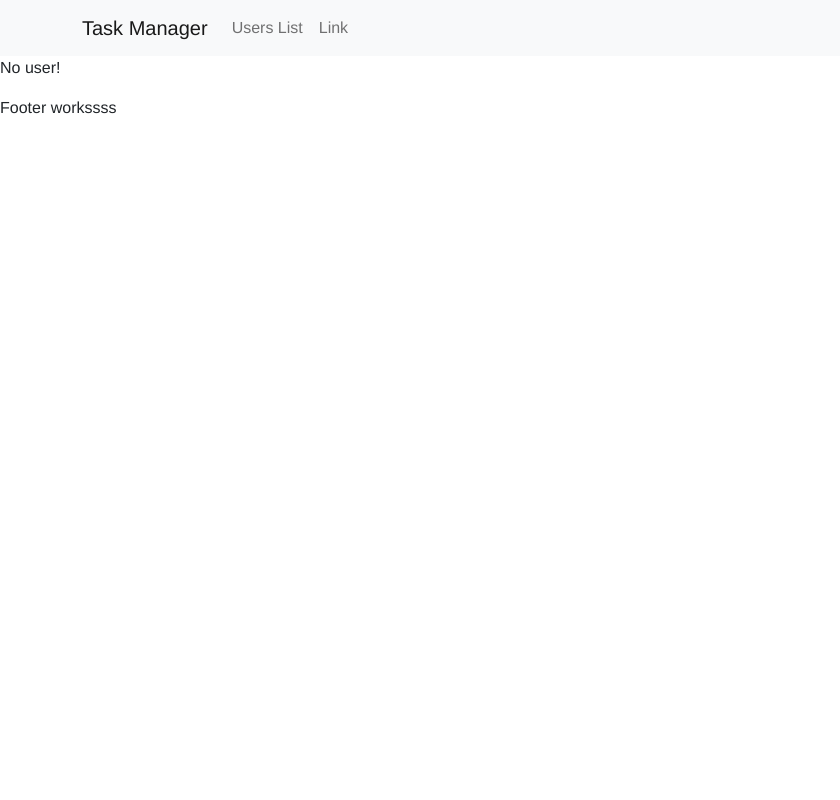
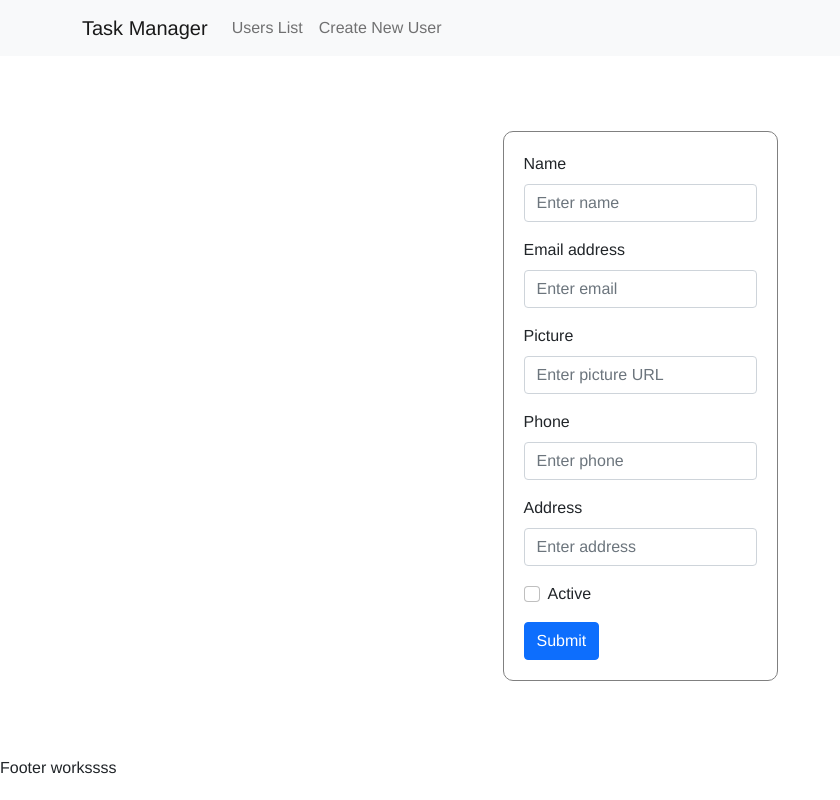
Before and after one commit to AleksaMarjanov/Contact-Manager, a React (Create React App) app: page /user/create in a window 1280 px wide. Shown: the whole page, without its empty margins (0-840 px from the left). Built offline with nearby package versions, Linux system fonts and the light colour scheme; no server answers.

Commit message:
added NavBar/UserForm component for creating user

```diff
--- a/db/db.json
+++ b/db/db.json
@@ -17,24 +17,6 @@
       "email": "kristinaparsons@geologix.com",
       "phone": "+1 (849) 516-2661",
       "address": "259 Schenck Place, Inkerman, Guam, 395"
-      },
-      {
-        "id": "e5468bcd-089d-4047-8e87-f02a80e68f96",
-        "isActive": true,
-        "picture": "https://randomuser.me/api/portraits/women/36.jpg",
-        "name": "Nanette Stephens",
-        "email": "nanettestephens@geologix.com",
-        "phone": "+1 (995) 472-2998",
-        "address": "562 Ovington Avenue, Highland, South Carolina, 4351"
-      },
-      {
-        "id": "379ca867-2329-4c3e-a246-4c690fcf2b43",
-        "isActive": false,
-        "picture": "https://randomuser.me/api/portraits/men/74.jpg",
-        "name": "Terrie Mckinney",
-        "email": "terriemckinney@geologix.com",
-        "phone": "+1 (972) 529-2885",
-        "address": "883 Sunnyside Court, Beechmont, Rhode Island, 9993"
     },
     {
       "id": "b5596432-1758-4a7d-958b-beb86f713018",
--- a/src/components/header/Header.jsx
+++ b/src/components/header/Header.jsx
@@ -14,7 +14,9 @@ const Header = () => {
             <Link className="nav-link" to="/users-list">
               Users List
             </Link>
-            <Nav.Link href="#link">Link</Nav.Link>
+            <Link className="nav-link" to="/user/create">
+              Create New User
+            </Link>
           </Nav>
         </Navbar.Collapse>
       </Container>
--- a/src/components/main/Main.jsx
+++ b/src/components/main/Main.jsx
@@ -3,6 +3,7 @@ import React from "react";
 import UsersList from "../users/users-list/UsersList";
 import User from "../users/user/User";
 import { Route, Routes } from "react-router";
+import UserForm from "./../users/user-form/UserForm";
 
 const Main = () => {
   return (
@@ -10,6 +11,7 @@ const Main = () => {
       <Routes>
         <Route path="/users-list" element={<UsersList />} />
         <Route path="/user/:id" element={<User />} />{" "}
+        <Route path="/user/create" element={<UserForm />} />
       </Routes>
     </div>
   );
--- a/src/components/users/user-card/UserCard.jsx
+++ b/src/components/users/user-card/UserCard.jsx
@@ -3,9 +3,8 @@ import React from "react";
 import Button from "react-bootstrap/Button";
 import { Card } from "react-bootstrap";
 import { useNavigate } from "react-router";
-import { deleteUser } from "./../../../utils/http-utils/User-request";
 
-const UserCard = ({ user }) => {
+const UserCard = ({ user, deleteUser }) => {
   const navigate = useNavigate();
   const redirectToDetails = () => {
     navigate(`/user/${user.id}`);
--- /dev/null
+++ b/src/components/users/user-form/UserForm.jsx
@@ -0,0 +1,107 @@
+// "id": "c8f594f6-28bd-4572-9c97-79328fbd486a",
+// "isActive": false,
+// "picture": "https://randomuser.me/api/portraits/women/71.jpg",
+// "name": "Greta Gardner",
+// "email": "gretagardner@geologix.com",
+// "phone": "+1 (960) 516-3052",
+// "address": "248 Linden Boulevard, Blairstown, Pennsylvania, 6044"
+
+import React, { useState } from "react";
+import "./userform.scss";
+import { Form, Button } from "react-bootstrap";
+
+const UserForm = () => {
+  const [newUser, setNewUser] = useState({
+    isActive: false,
+    name: "",
+    picture: "",
+    email: "",
+    phone: "",
+    address: "",
+  });
+
+  const onInputChange = (e) => {
+    const { name, value } = e.target;
+
+    setNewUser((prevUser) => {
+      return {
+        ...prevUser,
+        [name]: value,
+      };
+    });
+  };
+
+  const onFormSubmit = (e) => {
+    e.preventDefault();
+    console.log(newUser);
+  };
+
+  return (
+    <div className="user-form-wrapper">
+      <Form onSubmit={onFormSubmit}>
+        <Form.Group className="mb-3">
+          <Form.Label>Name</Form.Label>
+          <Form.Control
+            name="name"
+            type="text"
+            value={newUser.name}
+            placeholder="Enter name"
+            onChange={onInputChange}
+          />
+        </Form.Group>
+
+        <Form.Group className="mb-3" controlId="formBasicEmail">
+          <Form.Label>Email address</Form.Label>
+          <Form.Control
+            name="email"
+            type="email"
+            placeholder="Enter email"
+            onChange={onInputChange}
+            value={newUser.email}
+            required
+          />
+        </Form.Group>
+
+        <Form.Group className="mb-3" controlId="formBasicEmail">
+          <Form.Label>Picture</Form.Label>
+          <Form.Control
+            type="text"
+            placeholder="Enter picture URL"
+            onChange={onInputChange}
+            name="picture"
+          />
+        </Form.Group>
+
+        <Form.Group className="mb-3" controlId="formBasicEmail">
+          <Form.Label>Phone</Form.Label>
+          <Form.Control
+            type="tel"
+            placeholder="Enter phone"
+            onChange={onInputChange}
+            name="phone"
+            required
+          />
+        </Form.Group>
+        <Form.Group className="mb-3" controlId="formBasicEmail">
+          <Form.Label>Address</Form.Label>
+          <Form.Control
+            type="text"
+            placeholder="Enter address"
+            onChange={onInputChange}
+            name="address"
+            required
+          />
+        </Form.Group>
+
+        <Form.Group className="mb-3" controlId="formBasicCheckbox">
+          <Form.Check type="checkbox" label="Active" />
+        </Form.Group>
+        <Button variant="primary" type="submit">
+          Submit
+        </Button>
+      </Form>
+    </div>
+  );
+};
+
+export default UserForm;
--- /dev/null
+++ b/src/components/users/user-form/userform.scss
@@ -0,0 +1,12 @@
+.user-form-wrapper {
+  display: flex;
+  height: calc(100vh - 100px);
+  justify-content: center;
+  align-items: center;
+
+  form {
+    border: 1px solid gray;
+    padding: 20px;
+    border-radius: 10px;
+  }
+}
--- a/src/components/users/user/User.jsx
+++ b/src/components/users/user/User.jsx
@@ -2,6 +2,7 @@ import React, { useState, useEffect } from "react";
 import { useParams } from "react-router";
 import { getUserById } from "../../../utils/http-utils/User-request";
 import UserCard from "./../user-card/UserCard";
+import { deleteUser } from "./../../../utils/http-utils/User-request";
 
 const User = (props) => {
   const params = useParams();
@@ -11,9 +12,10 @@ const User = (props) => {
     getUserById(params.id).then((response) => setUser(response.data));
   }, [params.id]);
 
+  // Add useNavigate to deleteUser when Clicked Delete on user page
   return (
     <div className="user">
-      <UserCard user={user} />
+      <UserCard user={user} deleteUser={deleteUser} />
     </div>
   );
 };
```
Lines whose indentation alone changed are shown as unchanged.
